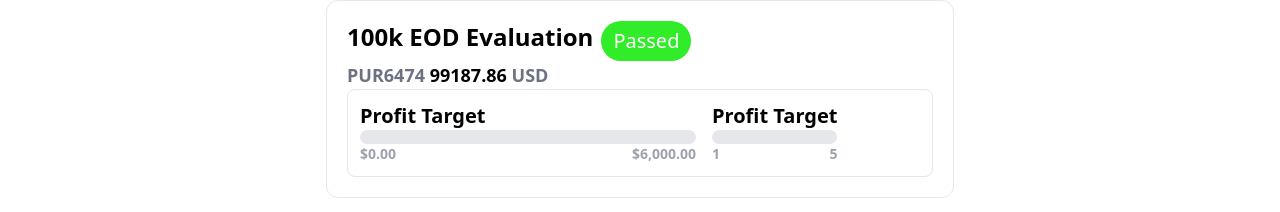
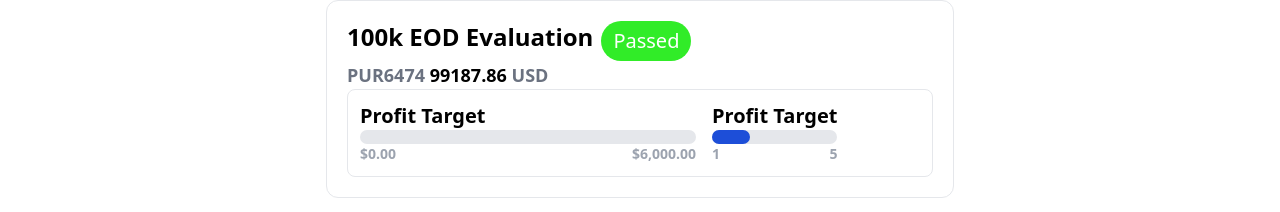
Before and after one commit to Ayomide-design/figma, a React (Vite) app: page / in a window 1280 px wide. Shown: the part 562-774 px from the top of the page. Built offline with nearby package versions, Linux system fonts and the light colour scheme.

Commit message:
implement the pregressive bar

```diff
--- a/src/component/Dashboard.jsx
+++ b/src/component/Dashboard.jsx
@@ -3,7 +3,7 @@ import { IoSettingsOutline, IoLogOutOutline } from "react-icons/io5";
 
 
 const Dashboard = () => {
-    const [progressWidth, setProgressWidth] = useState(40);
+    const [progressWidth, setProgressWidth] = useState(30);
 
     return (
         <>
@@ -61,7 +61,8 @@ const Dashboard = () => {
                                     <h3>Profit Target</h3>
                                     {/* <input type="range" name="" id="" min={0} max={100} value={1} className="hide-range-thumb bg-gray-200 w-full min-h-[14px] rounded"/> */}
                                     <div className="min-h-[14px] bg-gray-200 rounded-xl w-[100%] relative">
-                                        <div className={`min-h-[100%] bg-blue-900 rounded-xl w-[${progressWidth}%] absolute`}></div>
+                                        <div className="min-h-[100%] bg-blue-700 rounded-xl absolute"style={{ width: `${progressWidth}%` }}
+                                        ></div>
                                     </div>
                                     <div className="w-[100%] flex justify-between text-sm text-gray-400">
                                         <p>1</p>
```
